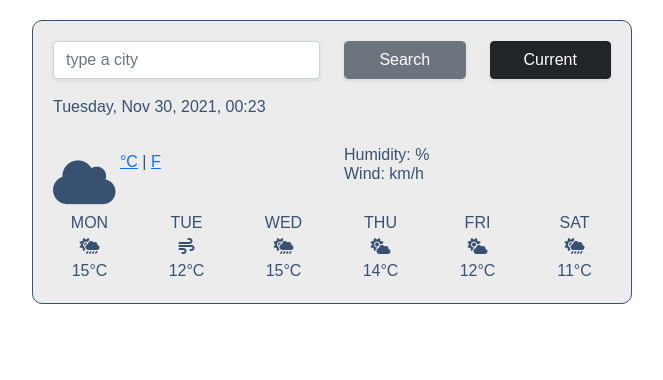
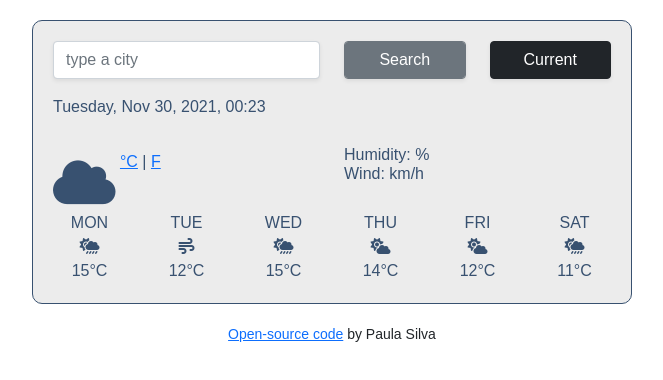
Before and after one commit to paulenha/Project-A, a plain HTML site: page index.html in a window 1280 px wide. Shown: the whole page, without its empty margins (308-971 px from the left). Drawn offline with nearby package versions, Linux system fonts and the light colour scheme.

Commit message:
added link to repository

```diff
--- a/index.html
+++ b/index.html
@@ -94,6 +94,12 @@
         </div>
       </div>
     </div>
+    <small>
+      <a href="https://github.com/paulenha/Project-A" target="_blank"
+        >Open-source code</a
+      >
+      by Paula Silva
+    </small>
     <script src="src/index.js"></script>
   </body>
 </html>
--- a/src/styles.css
+++ b/src/styles.css
@@ -22,6 +22,10 @@ li {
   list-style: none;
 }
 
+small {
+  text-align: center;
+  display: block;
+}
 .weather-app {
   border: 1px Solid #385170;
   border-width: 1px;
```
